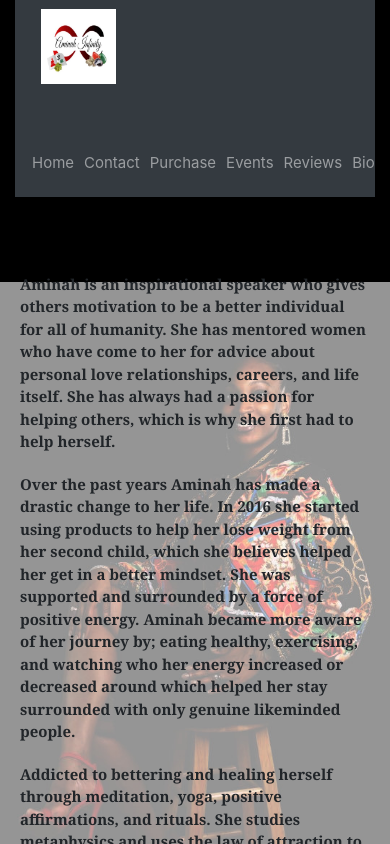
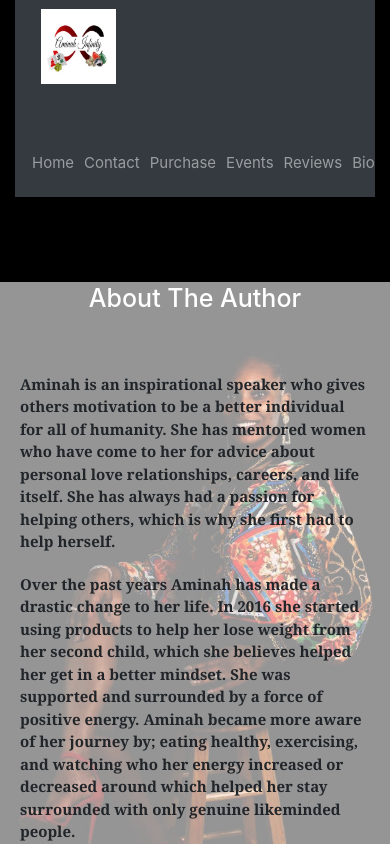
Before and after one commit to jjamaltwin/elementsofinfinity, a React (Create React App) app: page /bio in a window 390 px wide. Shown: the top 844 px of the page. Built offline with nearby package versions, Linux system fonts and the light colour scheme; a web font is replaced by a local one.

Commit message:
working on mobile design for bio page

```diff
--- a/src/App.css
+++ b/src/App.css
@@ -567,7 +567,7 @@ input[type="submit"] {
 }
 
 .bio {
-  height: 70rem;
+  height: 90rem;
   padding: 3rem 0rem;
 }
 
```
